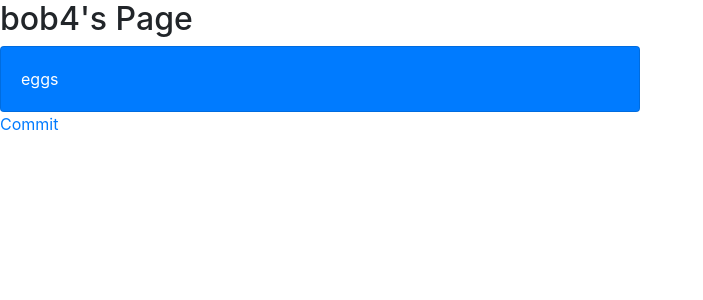
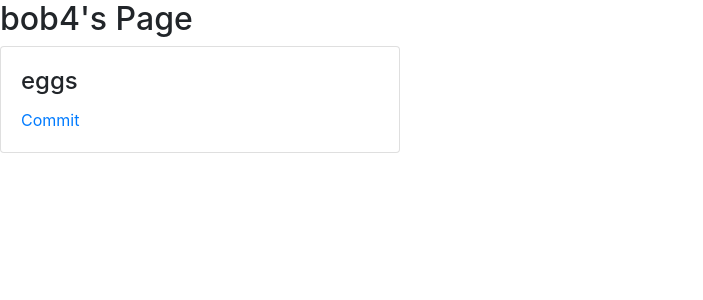
Before and after one commit to maharishi2019/pitch-in-master, a Flask app: page /bob4 in a window 1280 px wide. Shown: the part 63-363 px from the top of the page, without its empty margins (0-703 px from the left). Run offline with Flask 2, Linux system fonts and the light colour scheme; a user stored in the database is signed in; some libraries are stand-ins or nearby versions.

Commit message:
fixed cards issue

```diff
--- a/templates/explore.html
+++ b/templates/explore.html
@@ -22,11 +22,11 @@
     </nav>
     <h2>{{user}}'s Page</h2>
     {% for i in items %}
-        <div class="column">
-            <div class="card bg-primary text-white" style="width: 50%">
-                <div class="card-body">{{ i }}</div>
-            </div>
+    <div class="card" style="width:400px">
+        <div class="card-body">
+            <h4 class="card-title">{{ i }}</h4>
+            <a href="{{ url_for('commited', item=i)}}">Commit</a>
         </div>
-        <a href="{{ url_for('commited', item=i)}}">Commit</a>
+    </div>
     {% endfor %}
 {% endblock %}
```
